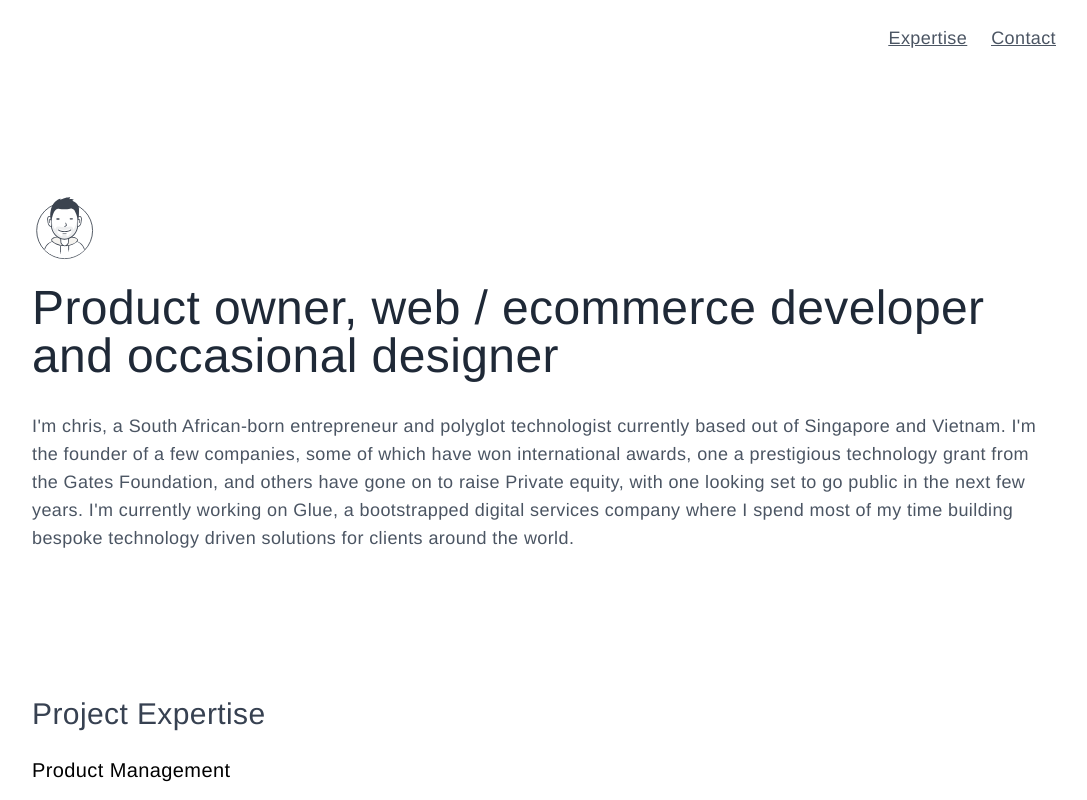
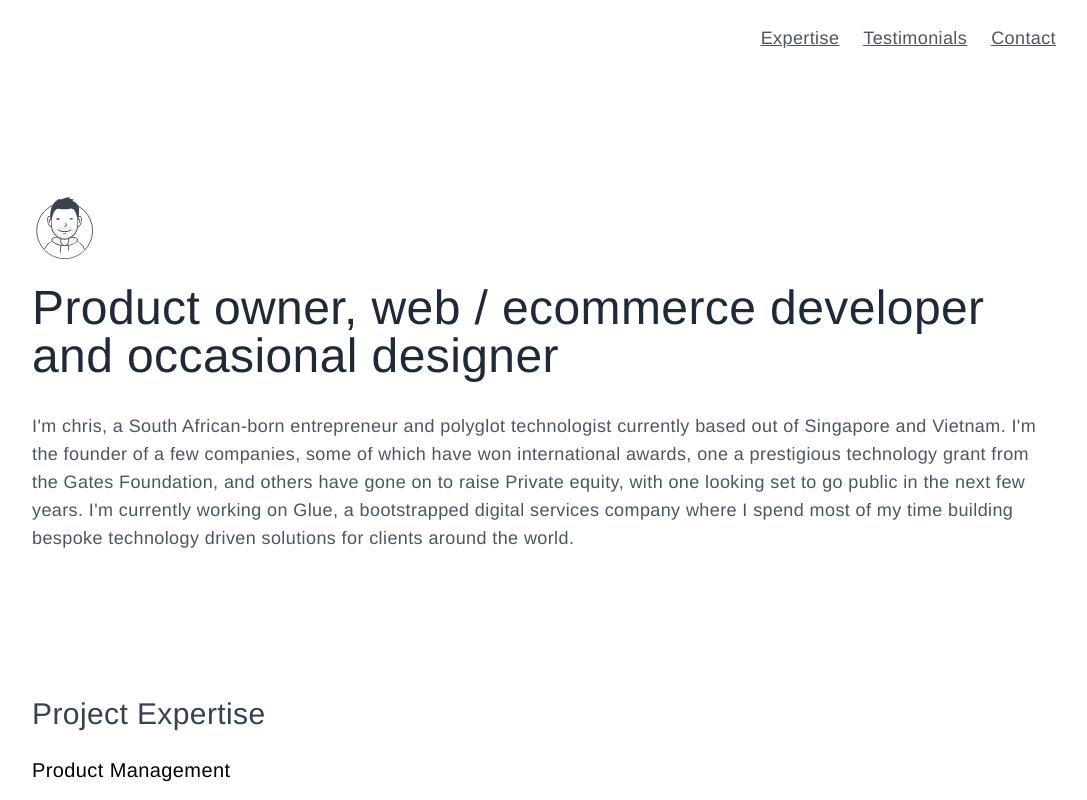
Before and after one commit to chr33s/chr33s.github.io, a React (Vite) app: page / in a window 1280 px wide. Shown: the top 800 px of the page, without its empty margins (96-1183 px from the left). Built offline with nearby package versions, Linux system fonts and the light colour scheme.

Commit message:
add: testimonials

```diff
--- a/src/App.tsx
+++ b/src/App.tsx
@@ -627,6 +627,14 @@ function PortfolioHeader() {
 					Expertise
 				</a>
 				<a
+					aria-label="Link to Testimonials"
+					className="hover:text-gray-800"
+					href="#testimonials"
+					onClick={onClick}
+				>
+					Testimonials
+				</a>
+				<a
 					aria-label="Link to Contact form"
 					className="hover:text-gray-800"
 					href="#contact"
@@ -656,6 +664,7 @@ function PortfolioMain() {
 			</p>
 
 			<PortfolioMainExpertise />
+			<PortfolioMainTestimonials />
 			<PortfolioMainContact />
 		</main>
 	);
@@ -859,6 +868,29 @@ function PortfolioPage() {
 	);
 }
 
+function PortfolioMainTestimonials() {
+	return (
+		<section className="mt-24" id="testimonials">
+			<h2 className="text-3xl font-medium text-gray-700 mb-12 mt-6">
+				Project Testimonials
+			</h2>
+
+			<div className="grid grid-cols-1 sm:grid-cols-3 gap-6 sm:gap-16">
+				{data.testimonials.map((testimonial: any, index: number) => (
+					<figure key={index}>
+						<blockquote className="text-sm mb-3 text-gray-600 before:text-gray-500 before:content-['\201C'] before:text-5xl before:inline before:leading-[5px] before:mr-[0.25em] before:align-[-0.4em] after:text-gray-500 after:content-['\201D'] after:text-5xl after:inline after:leading-[5px] after:ml-[0.25em] after:align-[-0.6em]">
+							{testimonial.description}
+						</blockquote>
+						<figcaption className="text-gray-700 italic">
+							{testimonial.name}
+						</figcaption>
+					</figure>
+				))}
+			</div>
+		</section>
+	);
+}
+
 function toJSX(str: string): React.ReactNode {
 	return str.split("\n").map((item, idx) => {
 		return (
--- a/src/data.json
+++ b/src/data.json
@@ -198,5 +198,19 @@
 			"icon": "/assets/social/twitter.svg",
 			"url": "https://twitter.com/chr33s"
 		}
+	],
+	"testimonials": [
+		{
+			"description": "Lorem Ipsum is simply dummy text of the printing and typesetting industry. Lorem Ipsum has been the industry's standard dummy text ever since the 1500s, when an unknown printer took a galley of type and scrambled it to make a type specimen book. It has survived not only five centuries, but also the leap into electronic typesetting, remaining essentially unchanged.",
+			"name": "Name, CEO"
+		},
+		{
+			"description": "Lorem Ipsum is simply dummy text of the printing and typesetting industry. Lorem Ipsum has been the industry's standard dummy text ever since the 1500s, when an unknown printer took a galley of type and scrambled it to make a type specimen book. It has survived not only five centuries, but also the leap into electronic typesetting, remaining essentially unchanged.",
+			"name": "Name, CTO"
+		},
+		{
+			"description": "Lorem Ipsum is simply dummy text of the printing and typesetting industry. Lorem Ipsum has been the industry's standard dummy text ever since the 1500s, when an unknown printer took a galley of type and scrambled it to make a type specimen book. It has survived not only five centuries, but also the leap into electronic typesetting, remaining essentially unchanged.",
+			"name": "Name, Founder"
+		}
 	]
 }
```
